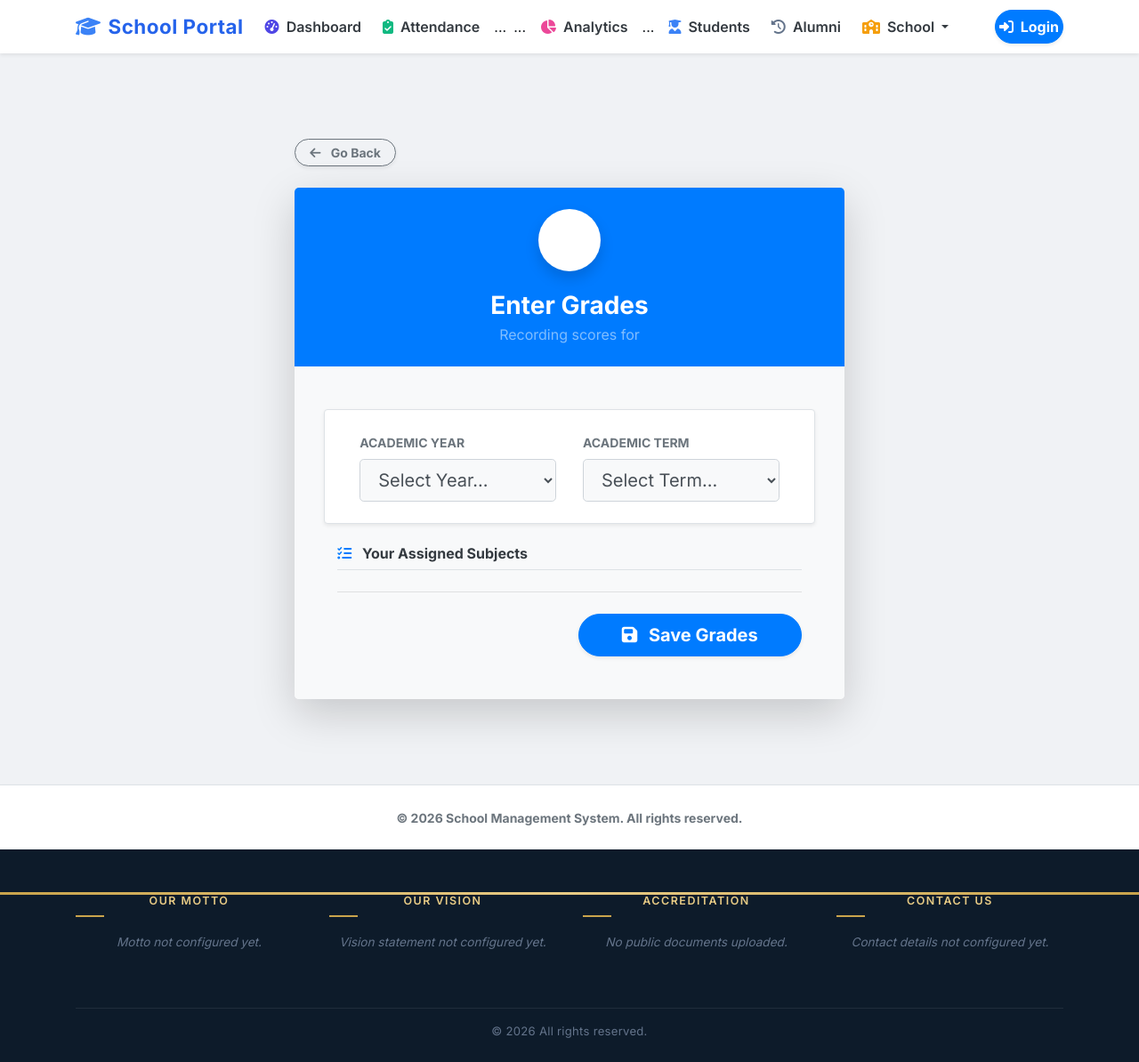
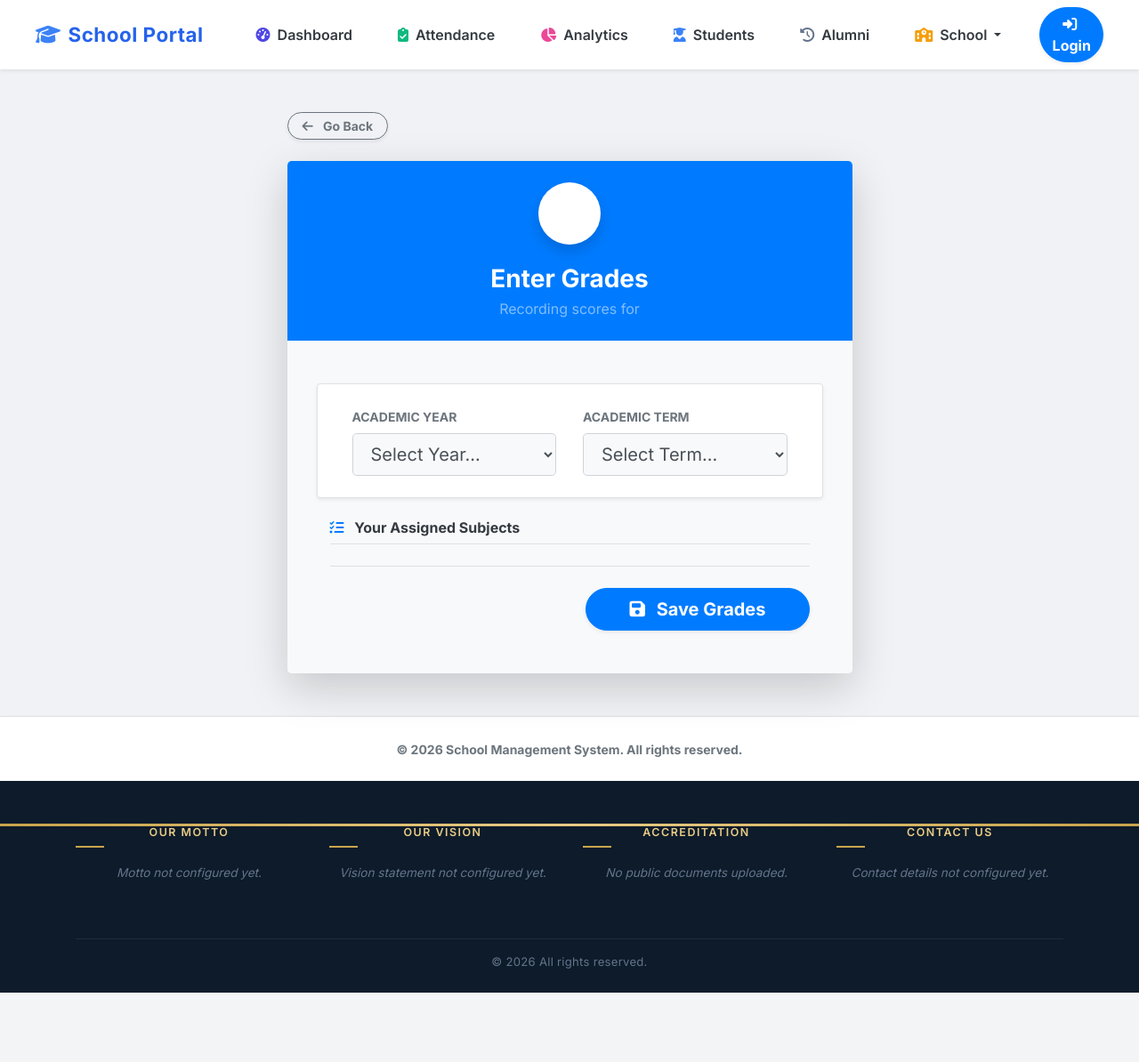
Before and after one commit to jimc93005/my-management-system, a Django app: template students_app/templates/students_app/add_grade.html in a window 1280 px wide. Shown: the whole page at 89% size. After the commit the page ends 1116 px from the top, so only its background shows below. Run offline with Django 5.2, Linux system fonts and the light colour scheme; the template is opened without the code that fills it, so the values that code supplies are empty; some libraries are stand-ins or nearby versions; some web fonts are replaced.

Commit message:
fixing nav bar

```diff
--- a/schools_manager/views.py
+++ b/schools_manager/views.py
@@ -235,4 +235,4 @@ def public_landing_page(request):
         'schools': schools,
     }
 
-    return render(request, 'public/landing_page.html', context)
+    return render(request, 'templates/landing.html', context)
--- a/students_app/templates/students_app/base.html
+++ b/students_app/templates/students_app/base.html
@@ -40,6 +40,28 @@
         .nav-link { font-weight: 600; transition: color 0.2s; }
         .nav-link:hover { color: #3b82f6 !important; }
 
+        /* Evenly spread the main nav items across the available width */
+        .navbar-nav.nav-spread {
+            display: flex;
+            flex: 1 1 auto;
+            justify-content: space-evenly;
+            width: 100%;
+        }
+        .navbar-nav.nav-spread .nav-item {
+            margin: 0; /* let space-evenly handle the gaps instead of fixed margins */
+            text-align: center;
+        }
+        @media (max-width: 991.98px) {
+            /* On collapsed/mobile view, fall back to a normal stacked list */
+            .navbar-nav.nav-spread {
+                display: block;
+                width: auto;
+            }
+            .navbar-nav.nav-spread .nav-item {
+                text-align: left;
+            }
+        }
+
         /* Dropdown Styling */
         .dropdown-menu { border-radius: 12px; }
         .dropdown-item { font-weight: 500; transition: background-color 0.2s; }
@@ -48,8 +70,9 @@
 </head>
 <body>
 
+    <!-- Full-Width Responsive Navbar -->
     <nav class="navbar navbar-expand-lg navbar-light bg-white shadow-sm sticky-top">
-        <div class="container">
+        <div class="container-fluid px-4">
             <a class="navbar-brand font-weight-bold" href="{% url 'students_app:index' %}" style="color: #2563eb; font-size: 1.4rem;">
                 <i class="fas fa-graduation-cap mr-2" style="color: #3b82f6;"></i>School Portal
             </a>
@@ -59,44 +82,39 @@
             </button>
 
             <div class="collapse navbar-collapse" id="mainNavbar">
-                <ul class="navbar-nav mr-auto align-items-center">
+                <ul class="navbar-nav nav-spread align-items-center">
 
-                    <li class="nav-item mr-2">
+                    <li class="nav-item">
                         <a class="nav-link text-dark" href="{% url 'students_app:dashboard' %}">
                             <i class="fas fa-tachometer-alt mr-1" style="color: #4f46e5;"></i> Dashboard
                         </a>
                     </li>
 
-                    <li class="nav-item mr-2">
+                    <li class="nav-item">
                         <a class="nav-link text-dark" href="{% url 'students_app:attendance_selector' %}">
                             <i class="fas fa-clipboard-check mr-1" style="color: #10b981;"></i> Attendance
                         </a>
                     </li>
-                    <li class="nav-item mr-2"> ... </li>
 
-                    <li class="nav-item mr-2"> ... </li>
-
-                    <li class="nav-item mr-2">
+                    <li class="nav-item">
                         <a class="nav-link text-dark" href="{% url 'students_app:academic_statistics' %}">
                             <i class="fas fa-chart-pie mr-1" style="color: #ec4899;"></i> Analytics
                         </a>
                     </li>
 
-                    <li class="nav-item mr-2"> ... </li>
-
-                    <li class="nav-item mr-2">
+                    <li class="nav-item">
                         <a class="nav-link text-dark" href="{% url 'students_app:students_list' %}">
                             <i class="fas fa-user-graduate mr-1" style="color: #3b82f6;"></i> Students
                         </a>
                     </li>
 
-                    <li class="nav-item mr-2">
+                    <li class="nav-item">
                         <a class="nav-link text-dark" href="{% url 'students_app:alumni_list' %}">
                             <i class="fas fa-history mr-1" style="color: #64748b;"></i> Alumni
                         </a>
                     </li>
 
-                    <li class="nav-item dropdown mr-2">
+                    <li class="nav-item dropdown">
                         <a class="nav-link dropdown-toggle text-dark" href="#" id="schoolDropdown" role="button" data-toggle="dropdown" aria-haspopup="true" aria-expanded="false">
                             <i class="fas fa-school mr-1" style="color: #f59e0b;"></i> School
                         </a>
@@ -148,7 +166,6 @@
                                     <i class="fas fa-chalkboard mr-2" style="color: #64748b;"></i> Add New Class
                                 </a>
 
-
                                 <a class="dropdown-item py-2 text-secondary" href="{% url 'students_app:add_master_subject' %}">
                                     <i class="fas fa-book-open mr-2" style="color: #64748b;"></i> Add Master Subject
                                 </a>
@@ -158,7 +175,6 @@
                                 <a class="dropdown-item py-2 text-secondary" href="{% url 'students_app:edit_school_photos' %}">
                                     <i class="fas fa-images mr-2" style="color: #64748b;"></i> School Photos
                                 </a>
-
 
                                 <div class="dropdown-divider my-2"></div>
 
@@ -183,9 +199,11 @@
         </div>
     </nav>
 
-    <main class="container mt-5 mb-5">
+    <!-- Edge-to-Edge Main Content Area -->
+    <main class="container-fluid p-0 m-0">
 
         {% if messages %}
+            <div class="px-4 mt-3">
                 {% for message in messages %}
                     <div class="alert alert-{{ message.tags|default:'info' }} alert-dismissible fade show shadow-sm border-0" role="alert">
                         {{ message }}
@@ -194,14 +212,16 @@
                         </button>
                     </div>
                 {% endfor %}
+            </div>
         {% endif %}
 
         {% block content %}{% endblock content %}
 
     </main>
 
+    <!-- Full-Width Footer -->
     <footer class="bg-white border-top text-muted text-center py-4 mt-auto shadow-sm">
-        <div class="container">
+        <div class="container-fluid">
             <small class="font-weight-bold">&copy; {% now "Y" %} School Management System. All rights reserved.</small>
         </div>
     </footer>
@@ -209,7 +229,6 @@
     {% bootstrap_javascript jquery='full' %}
     {% include 'students_app/footer.html' %}
 
-    <!-- 4. JavaScript Scripts (Always at the very bottom) -->
     <script src="https://cdn.jsdelivr.net/npm/bootstrap@5.3.0/dist/js/bootstrap.bundle.min.js"></script>
 </body>
 </html>
```
Also changed, not shown: students_app/views.py (+4 -4 lines). Lines whose indentation alone changed are shown as unchanged.
